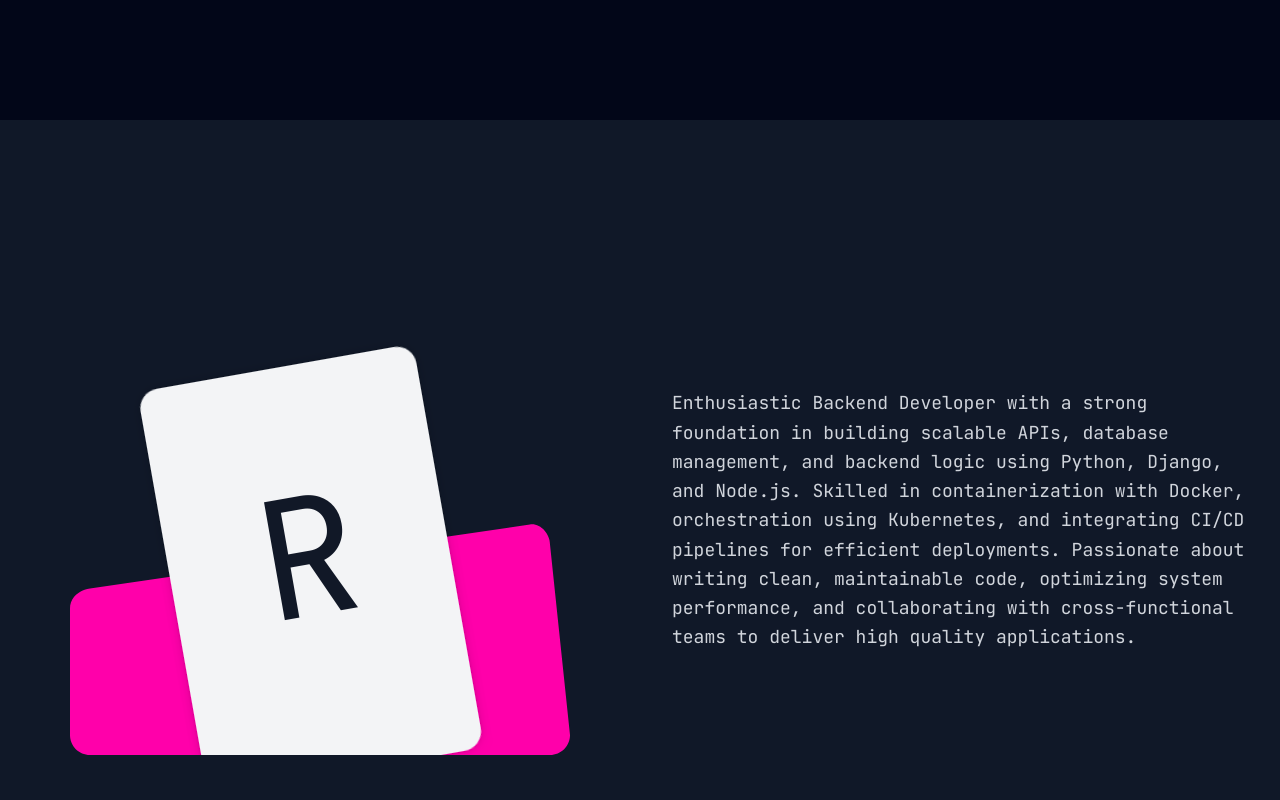
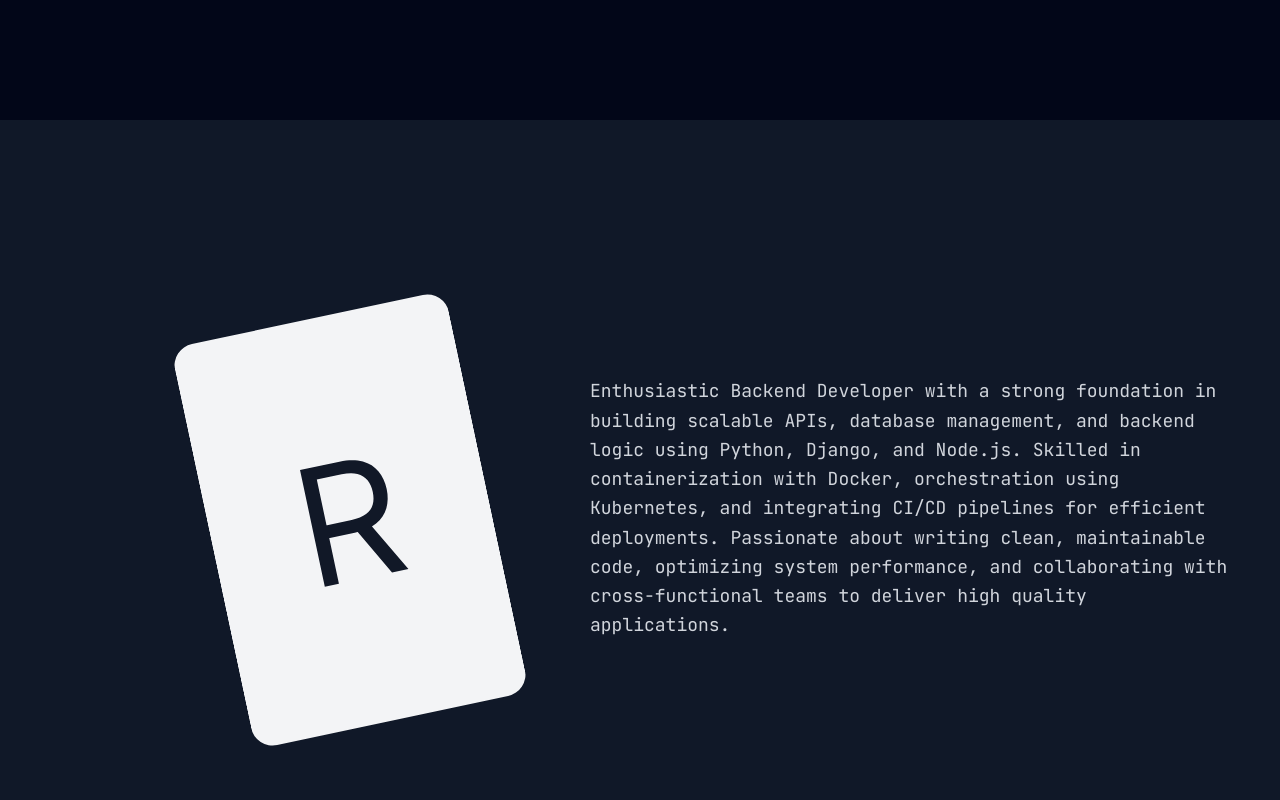
Before and after one commit to RichardsRobinR/RichieDevPortfolio, a React (Vite) app: page / in a window 1280 px wide. Shown: the part 680-1480 px from the top of the page. Built offline with nearby package versions, Linux system fonts and the light colour scheme; no server answers.

Commit message:
removed animation in second section

```diff
--- a/src/App.tsx
+++ b/src/App.tsx
@@ -1,14 +1,14 @@
 
 import Hero from "./components/Hero";
-import ScrollTriggered from "./components/ScrollTriggered";
 import Widgets from "./components/Widgets";
+import SecondSection from "./components/SecondSection.tsx";
 
 
 const App = () => {
   return(
     <>
     <Hero/>
-    <ScrollTriggered/>
+    <SecondSection/>
     {/* <ProjectCards/> */}
     <Widgets/>
     </>
--- a/src/components/ScrollTriggered.tsx
+++ /dev/null
@@ -1,114 +0,0 @@
-import { motion } from "framer-motion"
-import type { Variants } from "framer-motion"
-
-interface CardProps {
-    hueA: number
-    hueB: number
-}
-
-const cardVariants: Variants = {
-    offscreen: {
-        y: 300,
-    },
-    onscreen: {
-        y: 50,
-        rotate: -10,
-        transition: {
-            type: "spring",
-            bounce: 0.4,
-            duration: 0.8,
-        },
-    },
-}
-
-export default function ScrollTriggered() {
-    return (
-        <div className="h-auto md:h-screen w-full flex flex-col md:flex-row md:items-center bg-gray-900">
-            <div className="my-[100px] mx-auto max-w-[500px] w-full pb-[100px]">
-                <Card hueA={290} hueB={320} />
-            </div>
-
-            <div className="w-full md:w-1/2 px-0 md:px-8">
-                <p className="text-gray-300 text-left md:text-lg leading-relaxed max-w-3xl mx-4 md:mx-auto">
-                    Enthusiastic Backend Developer with a strong foundation in building scalable APIs, database management,
-                    and backend logic using Python, Django, and Node.js. Skilled in containerization with Docker, orchestration
-                    using Kubernetes, and integrating CI/CD pipelines for efficient deployments. Passionate about writing clean,
-                    maintainable code, optimizing system performance, and collaborating with cross-functional teams to deliver high
-                    quality applications.
-                </p>
-            </div>
-        </div>
-    )
-}
-
-function Card({ hueA, hueB }: CardProps) {
-    return (
-        <motion.div
-            className="overflow-hidden flex justify-center items-center relative pt-5 -mb-[120px]"
-            initial="offscreen"
-            whileInView="onscreen"
-            viewport={{ amount: 0.8 }}
-        >
-            <svg
-                className="absolute inset-0 w-full h-full"
-                viewBox="0 0 500 450"
-                preserveAspectRatio="none"
-            >
-                <defs>
-                    <linearGradient id="gradient" gradientTransform={`rotate(306 250 225)`}>
-                        <stop offset="0%" stopColor={`hsl(${hueA}, 100%, 50%)`} />
-                        <stop offset="100%" stopColor={`hsl(${hueB}, 100%, 50%)`} />
-                    </linearGradient>
-                    <clipPath id="shapeClip">
-                        <path d="M 0 303.5 C 0 292.454 8.995 285.101 20 283.5 L 460 219.5 C 470.085 218.033 480 228.454 480 239.5 L 500 430 C 500 441.046 491.046 450 480 450 L 20 450 C 8.954 450 0 441.046 0 430 Z"/>
-                    </clipPath>
-                </defs>
-                <rect
-                    width="100%"
-                    height="100%"
-                    fill="url(#gradient)"
-                    clipPath="url(#shapeClip)"
-                />
-            </svg>
-
-            <motion.svg
-                className="origin-[10%_60%]"
-                viewBox="0 0 300 430"
-                width="300px"
-                height="430px"
-                variants={cardVariants}
-            >
-                <defs>
-                    <filter id="shadow">
-                        <feDropShadow dx="0" dy="0" stdDeviation="0.5" floodOpacity="0.075"/>
-                        <feDropShadow dx="0" dy="0" stdDeviation="1" floodOpacity="0.075"/>
-                        <feDropShadow dx="0" dy="0" stdDeviation="2" floodOpacity="0.075"/>
-                        <feDropShadow dx="0" dy="0" stdDeviation="4" floodOpacity="0.075"/>
-                        <feDropShadow dx="0" dy="0" stdDeviation="8" floodOpacity="0.075"/>
-                    </filter>
-                </defs>
-
-                <rect
-                    width="280"
-                    height="410"
-                    x="10"
-                    y="10"
-                    rx="20"
-                    ry="20"
-                    fill="#f3f4f6"
-                    filter="url(#shadow)"
-                />
-                <text
-                    x="50%"
-                    y="50%"
-                    fontSize="164"
-                    dominantBaseline="middle"
-                    textAnchor="middle"
-                    fill="#111827"
-                >
-                    R
-                </text>
-            </motion.svg>
-        </motion.div>
-    )
-}
--- /dev/null
+++ b/src/components/SecondSection.tsx
@@ -0,0 +1,22 @@
+
+
+export default function SecondSection() {
+    return (
+        <div className="h-auto md:h-screen w-full flex flex-col md:flex-row items-center bg-gray-900 justify-around">
+
+            <div className="md:ml-40">
+            <img src="r_card.svg" alt="Rotated SVG" className="w-70 h-140 -rotate-12" />
+            </div>
+
+            <div className="md:w-1/2 w-[90%] mb-6">
+                <p className="text-gray-300 text-left md:text-lg leading-relaxed ">
+                    Enthusiastic Backend Developer with a strong foundation in building scalable APIs, database management,
+                    and backend logic using Python, Django, and Node.js. Skilled in containerization with Docker, orchestration
+                    using Kubernetes, and integrating CI/CD pipelines for efficient deployments. Passionate about writing clean,
+                    maintainable code, optimizing system performance, and collaborating with cross-functional teams to deliver high
+                    quality applications.
+                </p>
+            </div>
+        </div>
+    )
+}
```
Also changed, not shown: public/r_card.svg (added).
